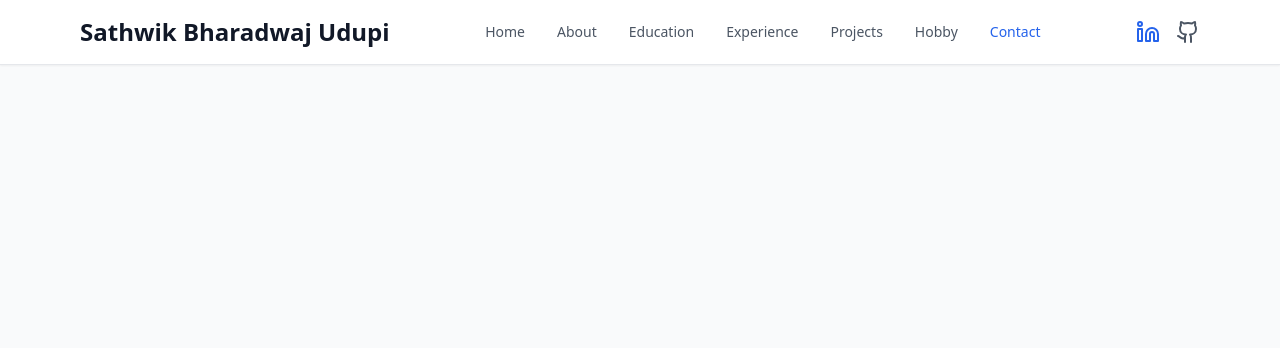
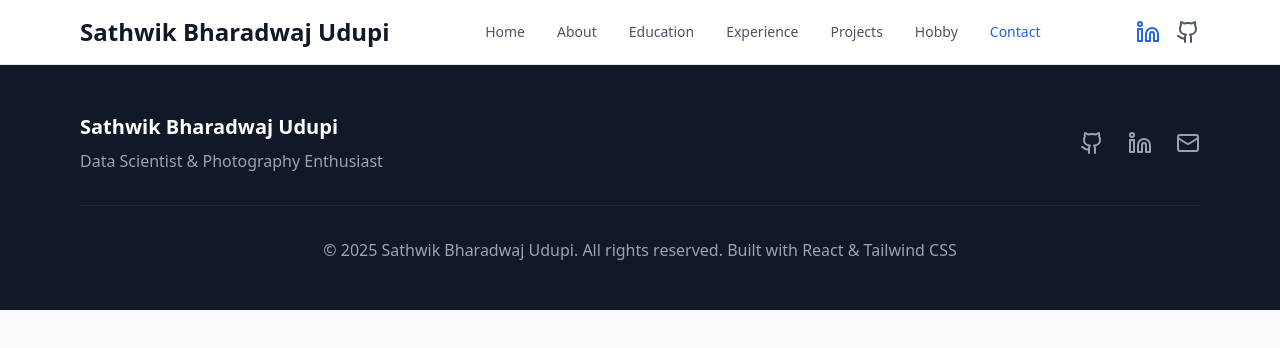
Before and after one commit to Sathwik-Bharadwaj/my-portfolio, a React (Vite) app: page /contact in a window 1280 px wide. Shown: the top 348 px of the page. Built offline with nearby package versions, Linux system fonts and the light colour scheme.

Commit message:
added footer

```diff
--- a/src/App.jsx
+++ b/src/App.jsx
@@ -1,12 +1,14 @@
 import React from "react";
 import { BrowserRouter as Router, Routes, Route } from "react-router-dom";
-import Header from "./components/Header";
+import Header from "./Components/Header";
+import Footer from "./Components/Footer";
 
 const App = () => {
   return (
     <Router>
       <div className="min-h-screen bg-gray-50">
         <Header />
+        <Footer />
       </div>
     </Router>
   );
--- a/src/Components/Footer.jsx
+++ b/src/Components/Footer.jsx
@@ -7,26 +7,26 @@ const Footer = () => {
       <div className="max-w-6xl mx-auto px-4">
         <div className="flex flex-col md:flex-row justify-between items-center">
           <div className="mb-6 md:mb-0">
-            <h3 className="text-xl font-bold mb-2">Your Name</h3>
+            <h3 className="text-xl font-bold mb-2">Sathwik Bharadwaj Udupi</h3>
             <p className="text-gray-400">
-              Full Stack Developer & Photography Enthusiast
+              Data Scientist & Photography Enthusiast
             </p>
           </div>
           <div className="flex space-x-6">
             <a
-              href="#"
+              href="https://github.com/Sathwik-Bharadwaj/"
               className="text-gray-400 hover:text-white transition-colors"
             >
               <Github className="w-6 h-6" />
             </a>
             <a
-              href="#"
+              href="https://www.linkedin.com/in/sathwik-bharadwaj/"
               className="text-gray-400 hover:text-white transition-colors"
             >
               <Linkedin className="w-6 h-6" />
             </a>
             <a
-              href="mailto:your.email@example.com"
+              href="mailto:u.sathwik1@gmail.com"
               className="text-gray-400 hover:text-white transition-colors"
             >
               <Mail className="w-6 h-6" />
@@ -35,8 +35,8 @@ const Footer = () => {
         </div>
         <div className="border-t border-gray-800 mt-8 pt-8 text-center text-gray-400">
           <p>
-            &copy; 2025 Your Name. All rights reserved. Built with React &
-            Tailwind CSS
+            &copy; 2025 Sathwik Bharadwaj Udupi. All rights reserved. Built with
+            React & Tailwind CSS
           </p>
         </div>
       </div>
--- a/src/Components/Header.jsx
+++ b/src/Components/Header.jsx
@@ -49,7 +49,10 @@ const Header = () => {
             >
               <Linkedin className="w-6 h-6" />
             </a>
-            <a href="#" className="text-gray-600 hover:text-gray-800">
+            <a
+              href="https://github.com/Sathwik-Bharadwaj/"
+              className="text-gray-600 hover:text-gray-800"
+            >
               <Github className="w-6 h-6" />
             </a>
           </div>
```
